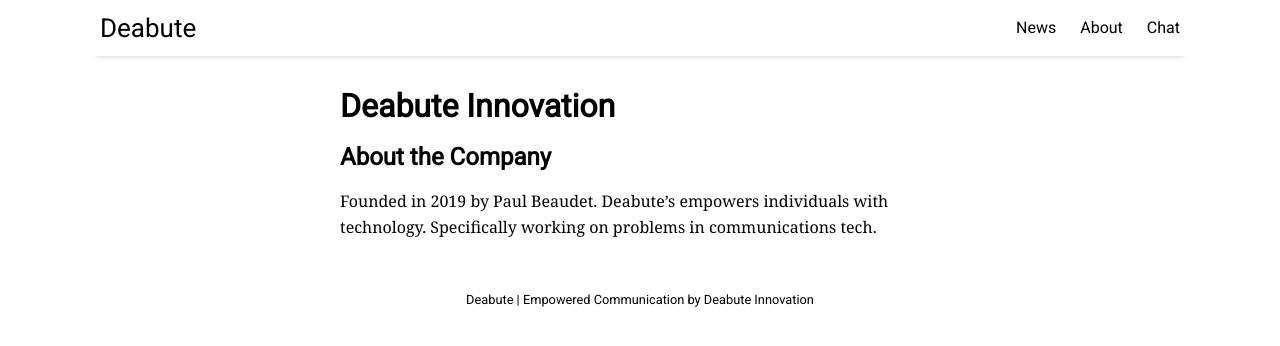
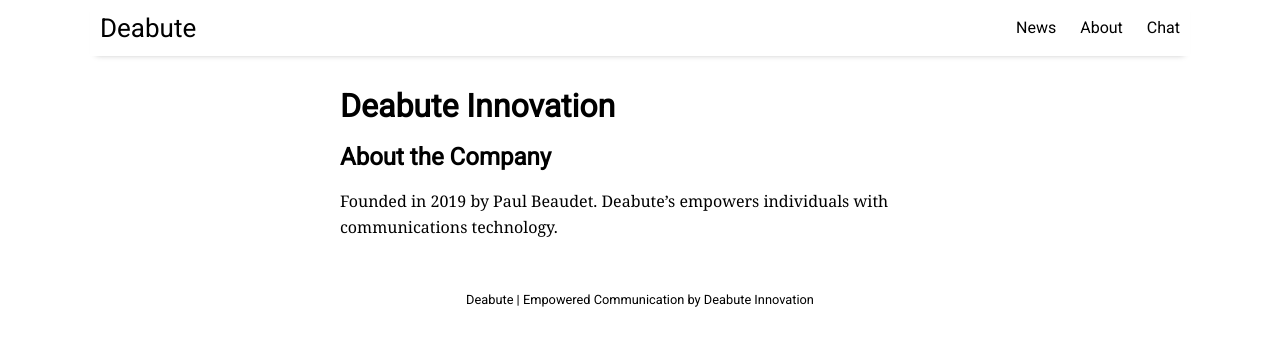
Before and after one commit to Deabute/deabute.com, a Jekyll site: the page built from pages/about.md, in a window 1280 px wide. Shown: the top 346 px of the page. Built offline with Jekyll 4.4.1, drawn with Linux system fonts in a browser that asks for light colours; nearby versions of some CDN libraries.

Commit message:
Simplify about page

```diff
--- a/pages/about.md
+++ b/pages/about.md
@@ -5,4 +5,4 @@ title: Deabute Innovation
 
 ## About the Company
 
-Founded in 2019 by Paul Beaudet. Deabute's empowers individuals with technology. Specifically working on problems in communications tech.
+Founded in 2019 by Paul Beaudet. Deabute's empowers individuals with communications technology.
```
